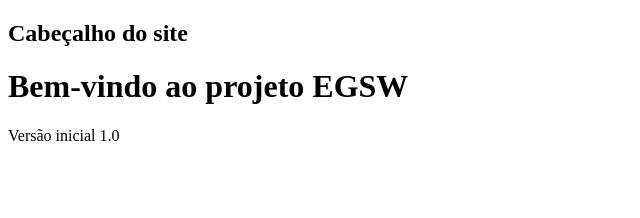
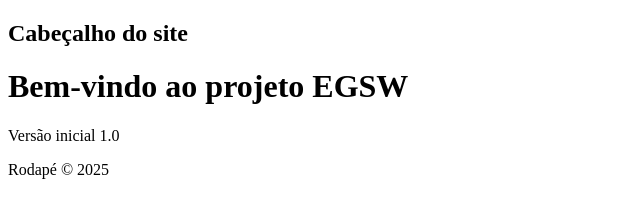
Before and after one commit to lidiagaldino/ads-egsw-lidia, a plain HTML site: page index.html in a window 1280 px wide. Shown: the whole page, without its empty margins (0-640 px from the left). Drawn offline with Linux system fonts and the light colour scheme.

Commit message:
feat(footer): adiciona rodapé básico na página HTML

```diff
--- a/index.html
+++ b/index.html
@@ -10,6 +10,8 @@
 
   <h1>Bem-vindo ao projeto EGSW</h1>
   <p>Versão inicial 1.0</p>
+
+  <footer><p>Rodapé © 2025</p></footer>
 </body>
 
 </html>
```
